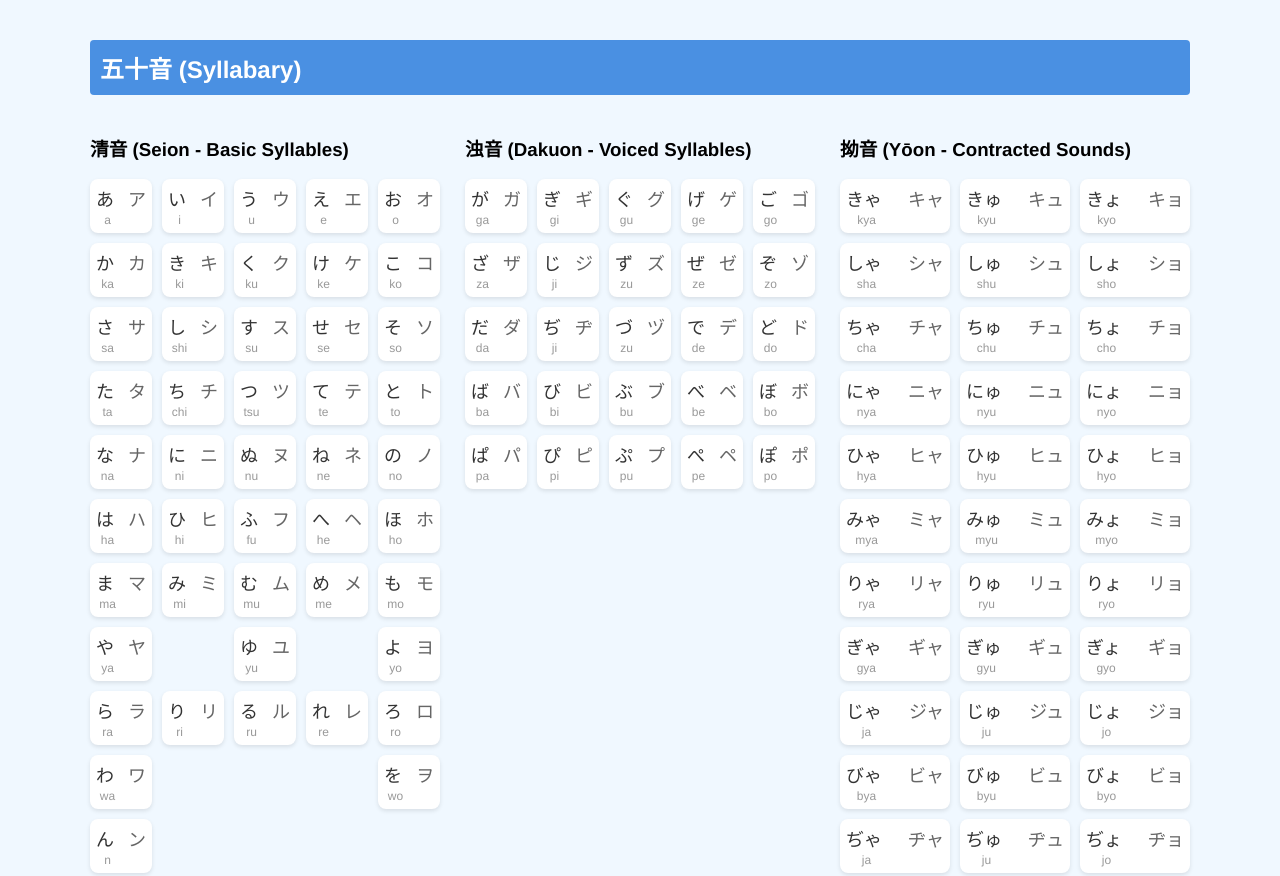
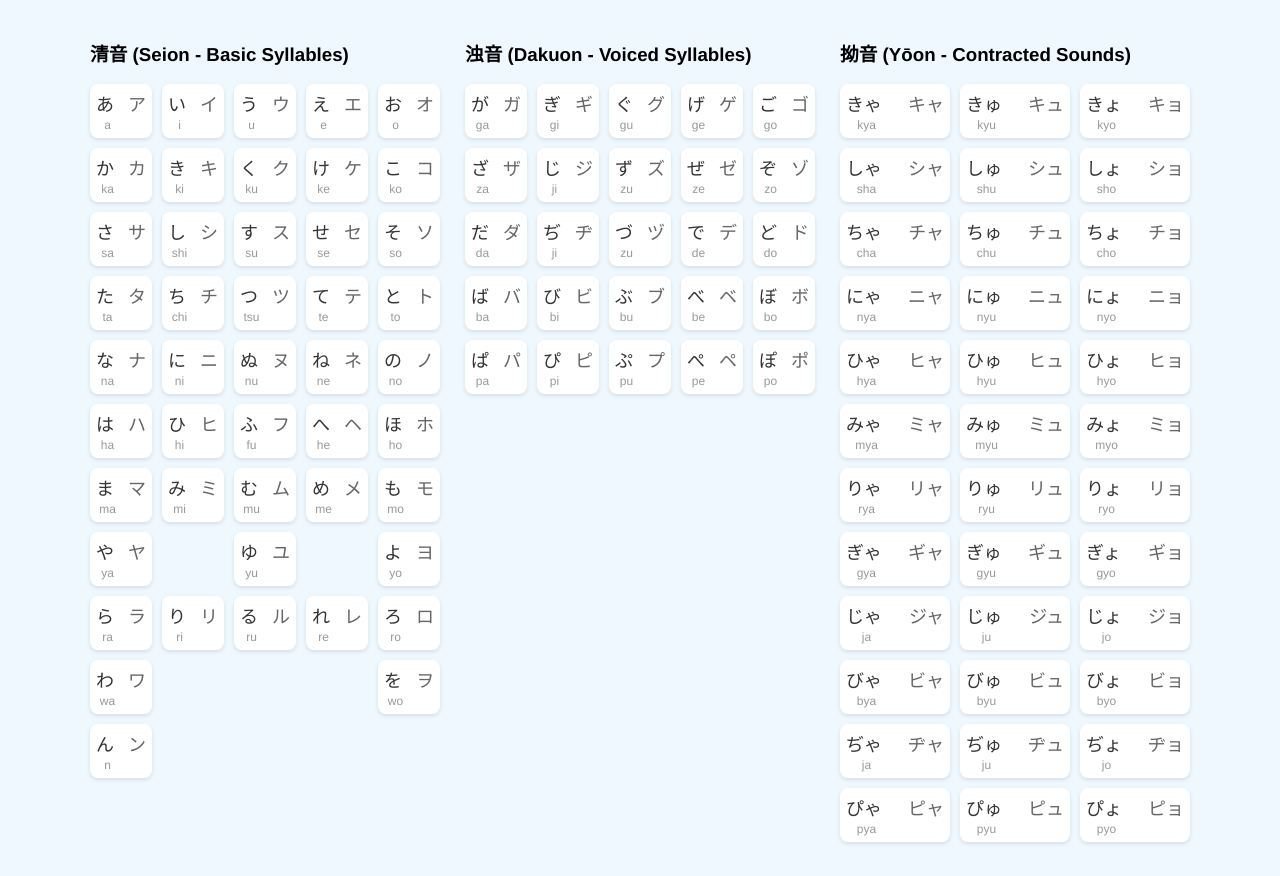
Before and after one commit to and2long/wushiyin, a plain HTML site: page index.html in a window 1280 px wide. Shown: the top 876 px of the page. Drawn offline with Linux system fonts and the light colour scheme.

Commit message:
删除标题

```diff
--- a/index.html
+++ b/index.html
@@ -72,15 +72,6 @@
             margin-top: 2px;
         }
 
-        .section-title {
-            background-color: #4a90e2;
-            color: white;
-            padding: 10px;
-            border-radius: 4px;
-            margin-bottom: 20px;
-            width: 1080px;
-        }
-
         @media (max-width: 1100px) {
             .combined-grid {
                 flex-direction: column;
@@ -89,10 +80,6 @@
             .syllabary-block {
                 width: 100%;
                 max-width: 100%;
-            }
-
-            .section-title {
-                width: 330px;
             }
         }
 
@@ -112,7 +99,6 @@
 <body>
     <div class="container">
         <div class="syllabary-section">
-            <h2 class="section-title">五十音 (Syllabary)</h2>
             <div class="combined-grid">
                 <div class="syllabary-block">
                     <h3>清音 (Seion - Basic Syllables)</h3>
```
